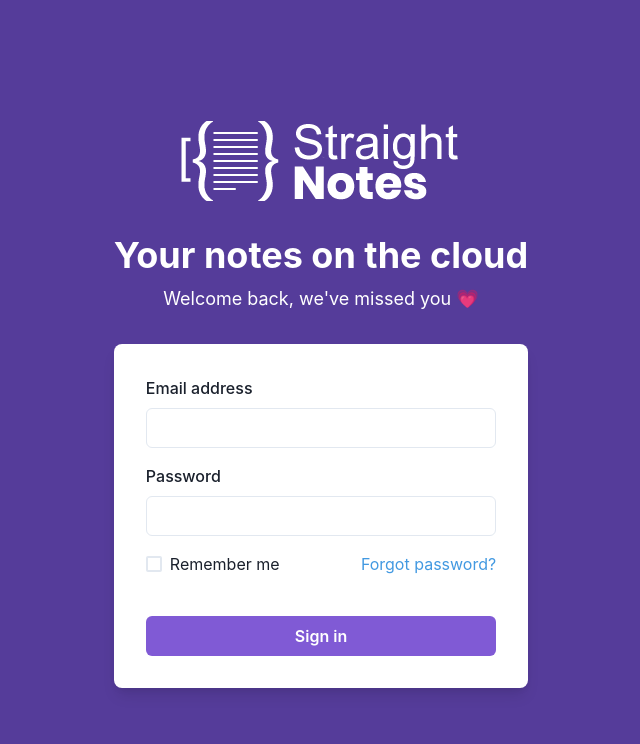
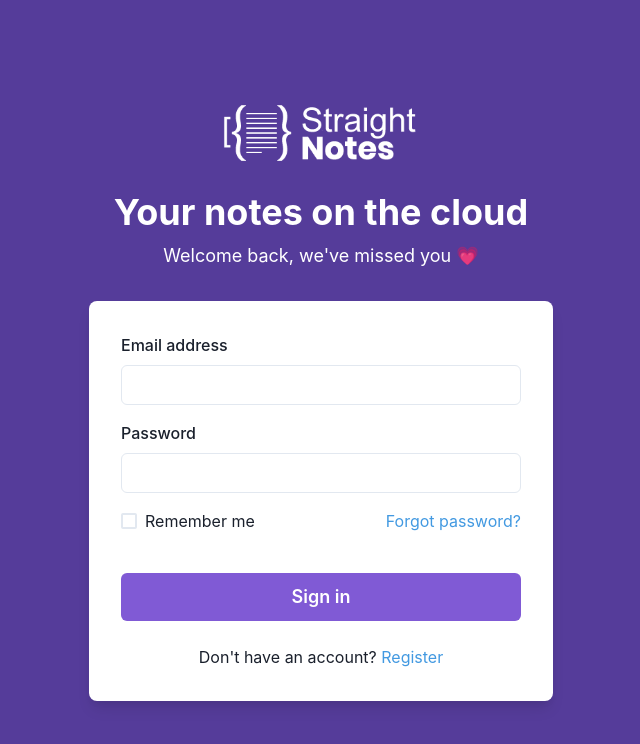
Before and after one commit to lamongabriel/straight-notes, a React (Vite) app in the folder web/: page /login in a window 1280 px wide. Shown: the top 744 px of the page, without its empty margins (319-959 px from the left). Built offline with nearby package versions, Linux system fonts and the light colour scheme.

Commit message:
layout adjustments

```diff
--- a/web/src/components/auth/LoginForm/index.tsx
+++ b/web/src/components/auth/LoginForm/index.tsx
@@ -7,16 +7,19 @@ import {
   Stack,
   Link,
   Button,
-  useColorModeValue
+  Text
 } from '@chakra-ui/react'
+
+import { Link as RouterLink } from 'react-router-dom'
 
 export function LoginForm () {
   return (
     <Box
       rounded={'lg'}
-    bg={useColorModeValue('white', 'gray.700')}
+      bg={'white'}
       boxShadow={'lg'}
-    p={8}>
+      p={8}
+    >
       <Stack spacing={4}>
         <FormControl id="email">
           <FormLabel>Email address</FormLabel>
@@ -36,11 +39,19 @@ export function LoginForm () {
           </Stack>
           <Button
             colorScheme='purple'
+            loadingText="Loading"
+            size="lg"
+            type='submit'
           >
             Sign in
           </Button>
         </Stack>
       </Stack>
+      <Stack pt={6}>
+        <Text align={'center'}>
+          Don't have an account? <Link to='/register' as={RouterLink} color={'blue.400'} >Register</Link>
+        </Text>
+      </Stack>
     </Box>
   )
 }
--- a/web/src/components/auth/RegisterForm/index.tsx
+++ b/web/src/components/auth/RegisterForm/index.tsx
@@ -16,6 +16,8 @@ import {
   Link,
   Text
 } from '@chakra-ui/react'
+
+import { Link as RouterLink } from 'react-router-dom'
 
 import { Eye, EyeSlash } from 'phosphor-react'
 
@@ -119,7 +121,7 @@ export function RegisterForm () {
         </Stack>
         <Stack pt={6}>
           <Text align={'center'}>
-            Already a user? <Link color={'blue.400'}>Login</Link>
+            Already a user? <Link to='/login' as={RouterLink} color={'blue.400'}>Login</Link>
           </Text>
         </Stack>
       </form>
--- a/web/src/screens/Login/index.tsx
+++ b/web/src/screens/Login/index.tsx
@@ -1,14 +1,17 @@
+import { LoginForm } from '../../components/auth/LoginForm'
+import { Link } from 'react-router-dom'
+
 import {
   Flex,
   Box,
   Stack,
   Heading,
   Text,
-  Image
+  Image,
+  ScaleFade
 } from '@chakra-ui/react'
 
 import logo from '../../assets/images/logo-white.png'
-import { LoginForm } from '../../components/auth/LoginForm'
 
 export function Login () {
   return (
@@ -18,15 +21,15 @@ export function Login () {
       justify={'center'}
       bg='purple.700'
     >
-      <Stack spacing={8} mx={'auto'} maxW={'lg'} py={12} px={6}>
+      <Stack as={ScaleFade} in={true} spacing={8} mx={'auto'} maxW={'lg'} w='full' py={12} px={6}>
         <Stack align={'center'}>
-          <Box mb={4}>
+          <Box mb={4} maxW='200px' as={Link} to='/' >
             <Image src={logo} />
           </Box>
-          <Heading color={'white'} fontSize={'4xl'} textAlign={'center'}>
+          <Heading color={'white'} fontSize={{ base: '2xl', lg: '4xl' }} textAlign={'center'}>
             Your notes on the cloud
           </Heading>
-          <Text fontSize={'lg'} color={'white'}>
+          <Text fontSize={'lg'} color={'white'} textAlign={'center'}>
             Welcome back, we've missed you 💗
           </Text>
         </Stack>
--- a/web/src/screens/Register/index.tsx
+++ b/web/src/screens/Register/index.tsx
@@ -1,13 +1,15 @@
+import { RegisterForm } from '../../components/auth/RegisterForm'
+import { Link } from 'react-router-dom'
+
 import {
   Flex,
   Box,
   Stack,
   Heading,
   Text,
-  Image
+  Image,
+  ScaleFade
 } from '@chakra-ui/react'
-
-import { RegisterForm } from '../../components/auth/RegisterForm'
 
 import logo from '../../assets/images/logo-white.png'
 
@@ -19,15 +21,15 @@ export function Register () {
       justify={'center'}
       bg='purple.700'
     >
-      <Stack spacing={8} mx={'auto'} maxW={'lg'} py={12} px={6}>
+      <Stack as={ScaleFade} in={true} spacing={8} mx={'auto'} maxW={'lg'} w='full' py={12} px={6}>
         <Stack align={'center'}>
-          <Box mb={4}>
+          <Box mb={4} maxW='200px' as={Link} to='/' >
             <Image src={logo} />
           </Box>
-          <Heading color={'white'} fontSize={'4xl'} textAlign={'center'}>
+          <Heading color={'white'} fontSize={{ base: '2xl', lg: '4xl' }} textAlign={'center'}>
             Your notes on the cloud
           </Heading>
-          <Text fontSize={'lg'} color={'white'}>
+          <Text fontSize={'lg'} color={'white'} textAlign={'center'}>
             Create, edit and view you notes anywhere in the world
           </Text>
         </Stack>
```
Lines whose indentation alone changed are shown as unchanged.
